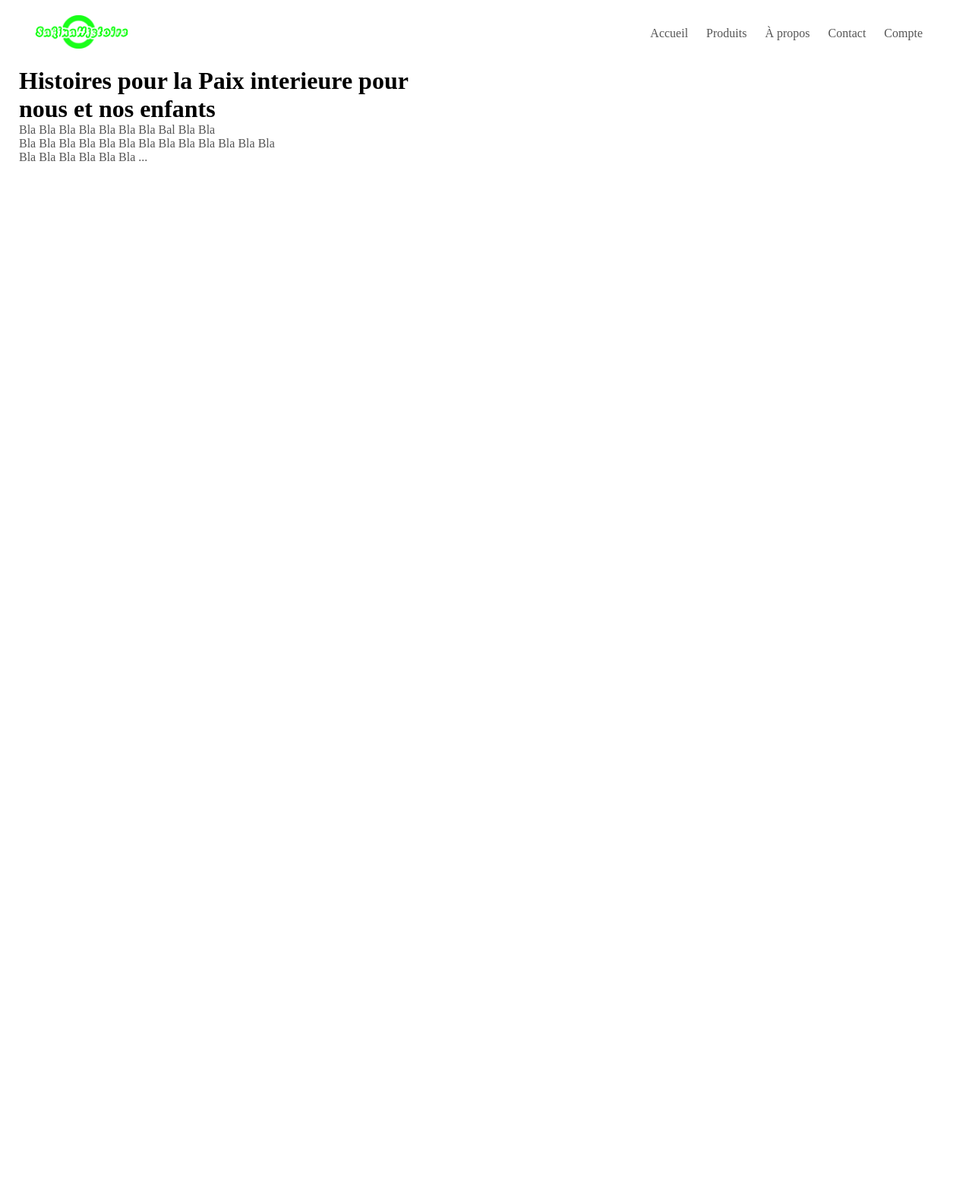
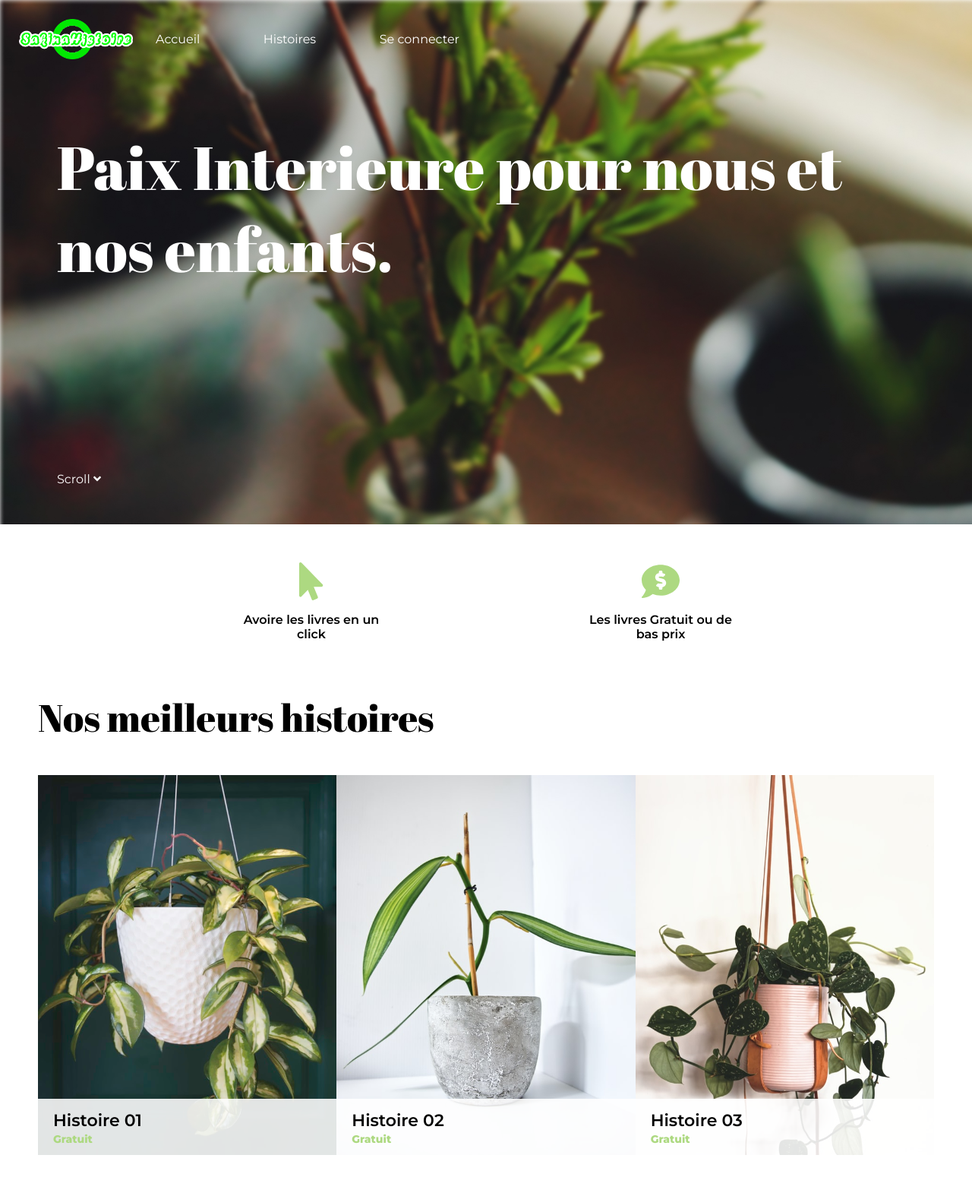
Before and after one commit to BougatayaAbd/Project-02, a Flask app: page / in a window 1280 px wide. Shown: the whole page at 76% size. Before the commit the page ends 212 px from the top, so only its background shows below. Run offline with Flask 2, Linux system fonts and the light colour scheme; some libraries are stand-ins or nearby versions.

Commit message:
Version 06

```diff
--- a/app.py
+++ b/app.py
@@ -4,4 +4,38 @@ app = Flask(__name__)
 
 @app.route('/')
 def index():
-    return render_template("index.html")
+
+    ##########Best Books names#########
+
+    beststory1 = "Histoire 01"
+    beststory2 = "Histoire 02"
+    beststory3 = "Histoire 03"
+
+    ##########Best Books prices#########
+
+    beststory1price = 0
+    beststory2price = 0
+    beststory3price = 0
+
+    ####################################
+
+    if (beststory1price == 0):
+        beststory1price = str(beststory1price)
+        beststory1price = "Gratuit"
+    else:
+        beststory1price = str(beststory1price)
+        beststory1price = beststory1price + " MAD"
+    if (beststory2price == 0):
+        beststory2price = str(beststory2price)
+        beststory2price = "Gratuit"
+    else:
+        beststory2price = str(beststory2price)
+        beststory2price = beststory2price + " MAD"
+    if (beststory3price == 0):
+        beststory3price = str(beststory3price)
+        beststory3price = "Gratuit"
+    else:
+        beststory3price = str(beststory3price)
+        beststory3price = beststory3price + " MAD"
+    return render_template("index.html", beststory1=beststory1, beststory2=beststory2, beststory3=beststory3,
+    beststory1price=beststory1price, beststory2price=beststory2price, beststory3price=beststory3price)
--- a/templates/index.html
+++ b/templates/index.html
@@ -3,71 +3,206 @@
 
 <head>
     <meta charset="UTF-8">
-    <title>SakinaHistoire | E-commerce Siteweb Livres</title>
+    <title>SakinaHistoire - Telechargement de livres pdf</title>
+    <link rel="shortcut icon" href="{{url_for('static', filename='icon.ico')}}" type="image/x-icon">
+    <script src="https://cdnjs.cloudflare.com/ajax/libs/font-awesome/5.12.0-2/js/all.min.js"></script>
 </head>
 <body>
-    <div class="container">
-    <div class="navbar">
-        <div class="logo">
-            <img src="{{url_for('static', filename='Logo.png')}}" width="125px">
+    <section class="top-page">
+        <header class="header">
+            <img src="{{url_for('static', filename='Logo.png')}}" alt="SakinaHistoire">
+            <nav class="nav">
+                <li>Accueil</li>
+                <li>Histoires</li>
+                <li>Se connecter</li>
+            </nav>
+        </header>
+        <div class="landing-page">
+            <h1 class="big-title">Paix Interieure pour nous et nos enfants.</h1>
+            <a class="scroll-down" href="#bests-items">Scroll <i class="fas fa-angle-down"></i></a>
         </div>
-        <nav>
-            <ul>
-                <li><a href="">Accueil</a></li>
-                <li><a href="">Produits</a></li>
-                <li><a href="">À propos</a></li>
-                <li><a href="">Contact</a></li>
-                <li><a href="">Compte</a></li>
-            </ul>
-        </nav>
-    </div>
-    <div class="row">
-        <div class="col-2">
-            <h1>Histoires pour la Paix interieure pour <br>nous et nos enfants</h1>
-            <p>Bla Bla Bla Bla Bla Bla Bla Bal Bla Bla <br> Bla Bla Bla Bla Bla Bla Bla Bla Bla Bla Bla Bla Bla <br> Bla Bla Bla Bla Bla Bla ...</p>
+    </section>
+    <section class="services">
+        <div class="service-item">
+            <i class="fas fa-mouse-pointer delivery-icon"></i>
+            <p class="service-details">Avoire les livres en un click</p>
         </div>
-        <div class="col-2">
-
+        <div class="service-item">
+            <i class="fas fa-comment-dollar delivery-icon"></i>
+            <p class="service-details">Les livres Gratuit ou de bas prix</p>
         </div>
-    </div>
-    </div>
+    </section>
+    <section class="bests-items" id="bests-items">
+        <h2 class="section-title">
+            Nos meilleurs histoires
+        </h2>
+        <div class="best-stories">
+            <a class="story-box story1 no-grid">
+                <div class="story-details">
+                    <p class="story-name">{{beststory1}}</p>
+                    <p class="story-price">{{beststory1price}}</p>
+                </div>
+            </a>
+            <a class="story-box story2 no-grid">
+            <div class="story-details">
+                <p class="story-name">{{beststory2}}</p>
+                <p class="story-price">{{beststory2price}}</p>
+            </div>
+        </a>
+            <a class="story-box story3 no-grid">
+            <div class="story-details">
+                <p class="story-name">{{beststory3}}</p>
+                <p class="story-price">{{beststory3price}}</p>
+            </div>
+        </a>
+        </div>
+    </section>
 </body>
 </html>
 
 <style>
-*{
-    margin: 0;
-    padding: 0;
-    box-sizing: border-box;
+
+@import url(https://fonts.googleapis.com/css2?family=Montserrat:wght@100;200;300;400;500;600;700;800;900&display=swap);
+
+@import url(https://fonts.googleapis.com/css2?family=Abril+Fatface&display=swap);
+
+* {
+    font-family: 'Montserrat';
 }
-.navbar{
+html {
+    scroll-behavior: smooth;
+}
+body {
+    margin: 0 auto;
+}
+
+header.header {
     display: flex;
     align-items: center;
-    padding: 20px;
 }
-nav{
+
+header.header img {
+    width: 150px;
+}
+
+section.top-page {
+    background: url("{{url_for('static', filename='bg.jpg')}}");
+    background-size: cover;
+    height: 80vh;
+    padding: 25px;
+}
+
+.landing-page {
+    padding: 20px 50px;
+}
+
+.big-title {
+    color: white;
+    font-size: 80px;
+    font-family: 'Abril FatFace', cursive;
+    font-weight: 100;
+}
+.scroll-down {
+    color: white;
+    text-decoration: none;
+    position: absolute;
+    bottom: 160px;
+}
+/* menu de navigation */
+
+nav.nav {
+    display: flex;
+    justify-content: space-between;
+    list-style: none;
+    width: 400px;
+    margin-left: 30px;
+}
+nav.nav li {
+    color: white;
+}
+/* service */
+.services {
+    display: flex;
+    justify-content: space-evenly;
+    margin: 50px;
+}
+.service-item {
+    display: flex;
+    flex-direction: column;
+    align-items: center;
+}
+.delivery-icon {
+    font-size: 50px;
+    color: #ADD981;
+}
+.service-details {
+    font-weight: 600;
+    width: 200px;
+    text-align: center;
+}
+/* best sells */
+
+.section-title {
+    font-size: 50px;
+    font-family: 'Abril FatFace', cursive;
+    font-weight: 100;
+    position: relative;
+}
+
+.section-title::before {
+    content: "";
+    position: relative;
+    background-color: #ADD981;
+    width: 50px;
+    height: 7px;
+    bottom: 0;
+}
+.bests-items {
+    margin: 50px;
+}
+.best-stories {
+    min-height: 500px;
+    display: flex;
+    flex-wrap: wrap;
+}
+.story-box {
+    position: relative;
+    background-size: cover;
+    background-position: center;
+    min-width: 350px;
+    height: 500px;
     flex: 1;
-    text-align: right;
 }
-nav ul{
-    display: inline-block;
-    list-style-type: none;
+.no-grid {
+    min-width: 350px;
+    height: 500px;
+    flex: 1;
 }
-nav ul li{
-    display: inline-block;
-    margin-right: 20px;
+.story1 {
+    background-image: url({{url_for('static', filename='1.jpg')}});
 }
-a{
-    text-decoration: none;
-    color: #555;
+.story2 {
+    background-image: url({{url_for('static', filename='2.jpg')}});
 }
-p{
-    color: #555;
+.story3 {
+    background-image: url({{url_for('static', filename='3.jpg')}});
 }
-.container{
-    max-width: 1300px;
-    margin: auto;
-    padding-left: 25px;
-    padding-right: 25px;
+.story-details {
+    position: absolute;
+    width: 100%;
+    bottom: 0;
+    background-color: #FFFFFFDF;
+    padding: 5px 20px;
+}
+.story-name {
+    font-size: 22px;
+    font-weight: 600;
+    line-height: 3px;
+}
+.story-price {
+    color: #ADD981;
+    font-size: 14px;
+    font-weight: 800;
+    line-height: 3px;
 }
 </style>
```
Also changed, not shown: static/1.jpg (added), static/2.jpg (added), static/3.jpg (added), static/4.jpg (added), static/bg.jpg (added), static/icon.ico (added).
